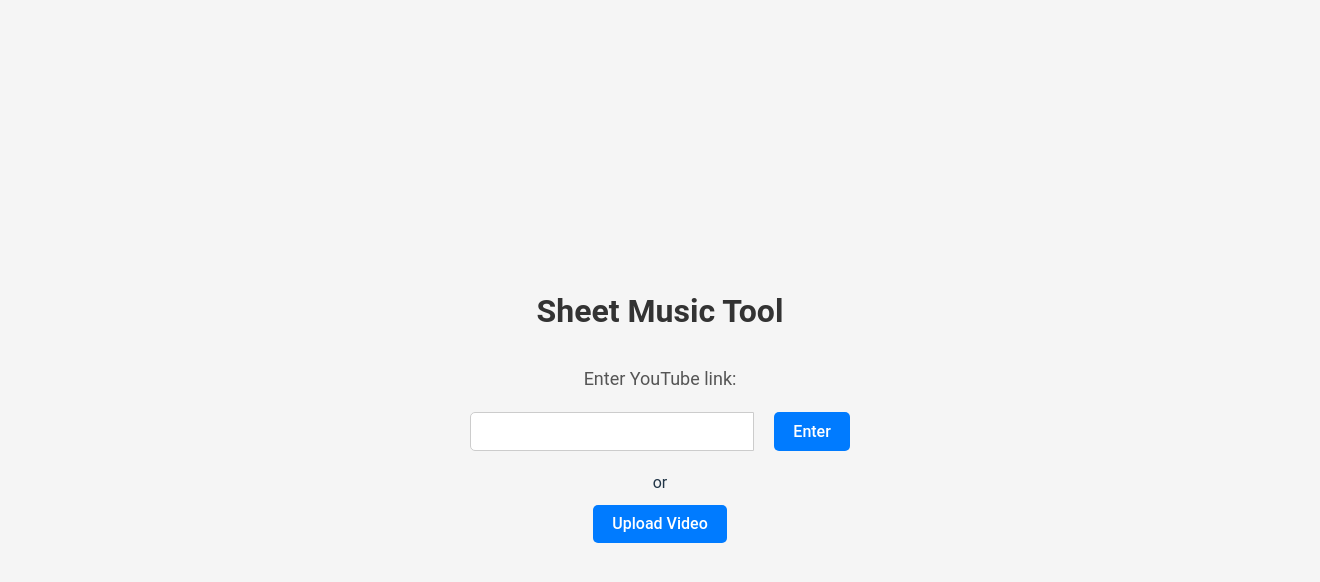
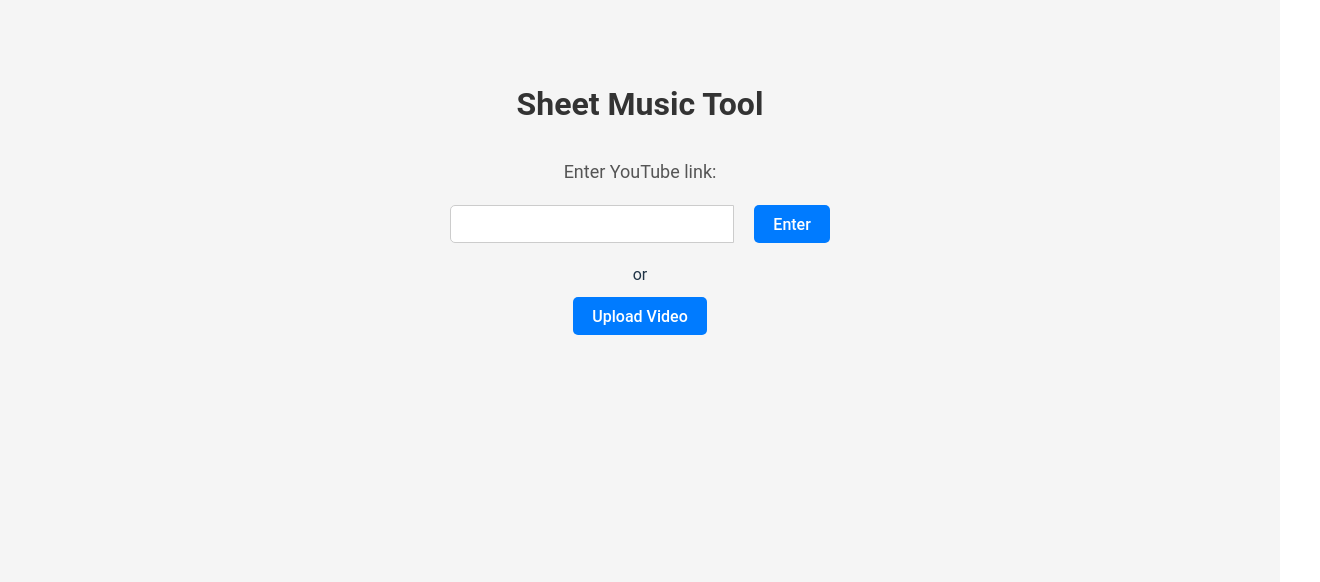
Before and after one commit to yiminghuang47/video2sheetmusic, a React (Vite) app in the folder client/: page / in a window 1280 px wide. Shown: the top 582 px of the page, 1320 px wide, since content can reach past the window. Built offline with nearby package versions, Linux system fonts and the light colour scheme.

Commit message:
fixed css

```diff
--- a/client/src/App.css
+++ b/client/src/App.css
@@ -0,0 +1,7 @@
+#root{
+    overflow: auto;
+    box-sizing: border-box;
+    background-color: #f5f5f5;
+    height: 100vh;
+    width:100vw;
+}
--- a/client/src/components/BothUpload.css
+++ b/client/src/components/BothUpload.css
@@ -5,12 +5,13 @@
     flex-direction: column;
     align-items: center;
     justify-content: center;
-    height: 100vh;
-    width: 100vw;
+    height: 100%;
+    width: 100%;
     padding: 20px;
-    background-color: #f5f5f5;
+    box-sizing: border-box;
     font-family: 'Roboto', sans-serif;
-    overflow:scroll;
+
+
 }
 
 .title {
@@ -18,6 +19,7 @@
     font-weight: 700;
     color: #333;
     margin-bottom: 30px;
+    margin-top:60px;
     text-align: center;
 }
 
--- a/client/src/components/BothUpload.jsx
+++ b/client/src/components/BothUpload.jsx
@@ -51,7 +51,9 @@ export default function BothUpload() {
         setUploadSource("");
         setRegions(null);
         setFile(null);
+        setVideoId("")
         const id = getYouTubeID(urlInput);
+
         setVideoId(id);
 
         setRegions([{ x: 0, y: 0, width: 50, height: 50, data: { index: 0 } }]);
@@ -112,9 +114,10 @@ export default function BothUpload() {
             />
 
             <button className="button" onClick={handleChoose}>Upload Video</button>
-
+            {(videoId || file) && <p>Drag the green box to cover the region of the sheet music.</p>}
             {videoId && (
                 <div className="video-container">
+
                     <RegionSelect
                         regions={regions}
                         onChange={regionsOnChange}
```
Also changed, not shown: 1 other file (tests, documents, lock files or other folders).
